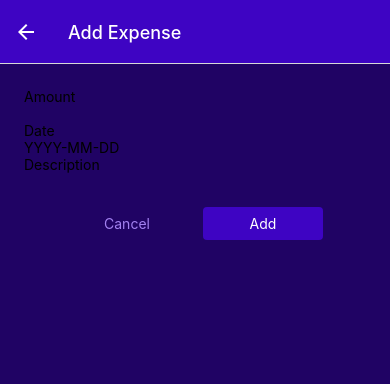
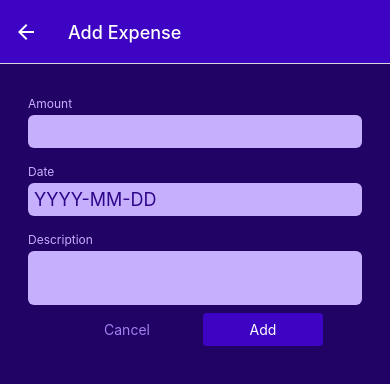
Before and after one commit to jcarroll1976/ReactNativeExpenseTracker, a React Native app: screen /ManageExpense in a window 390 px wide. Shown: the top 384 px of the page. Built offline with nearby package versions, Linux system fonts and the light colour scheme.

Commit message:
Added some styling to Input component

```diff
--- a/components/ManageExpense/Input.js
+++ b/components/ManageExpense/Input.js
@@ -1,10 +1,40 @@
-import { Text, TextInput, View } from "react-native";
+import { StyleSheet, Text, TextInput, View } from "react-native";
+import { GlobalStyles } from "../../constants/styles";
 
 export default function Input({label, textInputConfig}) {
+    let inputStyles = [styles.input];
+
+    if (textInputConfig && textInputConfig.multiline) {
+        inputStyles.push(inputStyles.inputMultiline);
+    }
+
     return (
-        <View>
-            <Text>{label}</Text>
-            <TextInput {...textInputConfig} />
+        <View style={styles.inputContainer}>
+            <Text style={styles.label}>{label}</Text>
+            <TextInput style={inputStyles} {...textInputConfig} />
         </View>
     )
 }
+
+const styles = StyleSheet.create({
+    inputContainer: {
+        marginHorizontal: 4,
+        marginVertical: 8
+    },
+    label: {
+        fontSize: 12,
+        color: GlobalStyles.colors.primary100,
+        marginBottom: 4
+    },
+    input: {
+        backgroundColor: GlobalStyles.colors.primary100,
+        color: GlobalStyles.colors.primary700,
+        padding: 6,
+        borderRadius: 6,
+        fontSize: 18
+    },
+    inputMultiline: {
+        minHeight: 100,
+        textAlignVertical: "top"
+    }
+})
```
